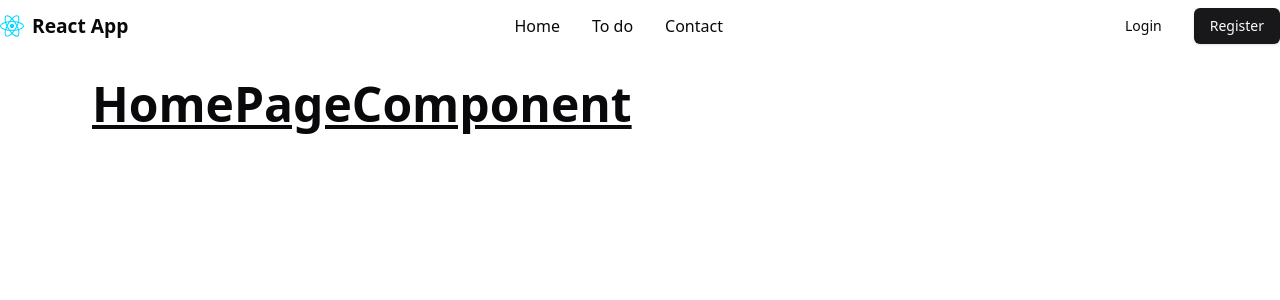
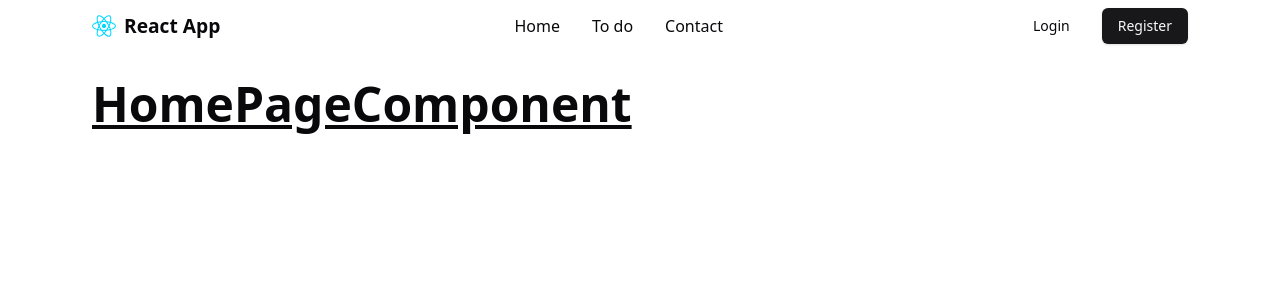
Before and after one commit to hoangng26/tdcx-fe-assessment, a React (Vite) app: page / in a window 1280 px wide. Shown: the top 300 px of the page. Built offline with nearby package versions, Linux system fonts and the light colour scheme.

Commit message:
refactor layout components for improved structure; reduce fake response time in StorageService

```diff
--- a/src/components/layouts/index.tsx
+++ b/src/components/layouts/index.tsx
@@ -4,7 +4,7 @@ import { Link, Outlet } from "react-router";
 import styled from "styled-components";
 import { Button } from "../ui/button";
 
-const Header = styled.header`
+const Header = styled.div`
   display: flex;
   align-items: center;
   justify-content: space-between;
@@ -30,7 +30,8 @@ const LogoWrapper = styled.span`
 const RootLayout: React.FC = () => {
   return (
     <>
-      <Header className="container">
+      <header className="container">
+        <Header>
           <Link to="/">
             <LogoWrapper>
               <img src={ReactIcon} alt="Logo" className="logo" />
@@ -41,15 +42,15 @@ const RootLayout: React.FC = () => {
 
           <nav>
             <ul className="flex space-x-8">
-            <li>
+              <li className="hover:underline">
                 <Link to="/">Home</Link>
               </li>
 
-            <li>
+              <li className="hover:underline">
                 <Link to="/to-do">To do</Link>
               </li>
 
-            <li>
+              <li className="hover:underline">
                 <Link to="/contact">Contact</Link>
               </li>
             </ul>
@@ -60,6 +61,7 @@ const RootLayout: React.FC = () => {
             <Button>Register</Button>
           </div>
         </Header>
+      </header>
 
       <main className="container py-4">
         <Outlet />
--- a/src/services/StorageService.ts
+++ b/src/services/StorageService.ts
@@ -1,6 +1,6 @@
 class StorageService {
   private static instance: StorageService;
-  private fakeResponseTime = 1000;
+  private fakeResponseTime = 500;
 
   private constructor() {}
 
```
Lines whose indentation alone changed are shown as unchanged.
